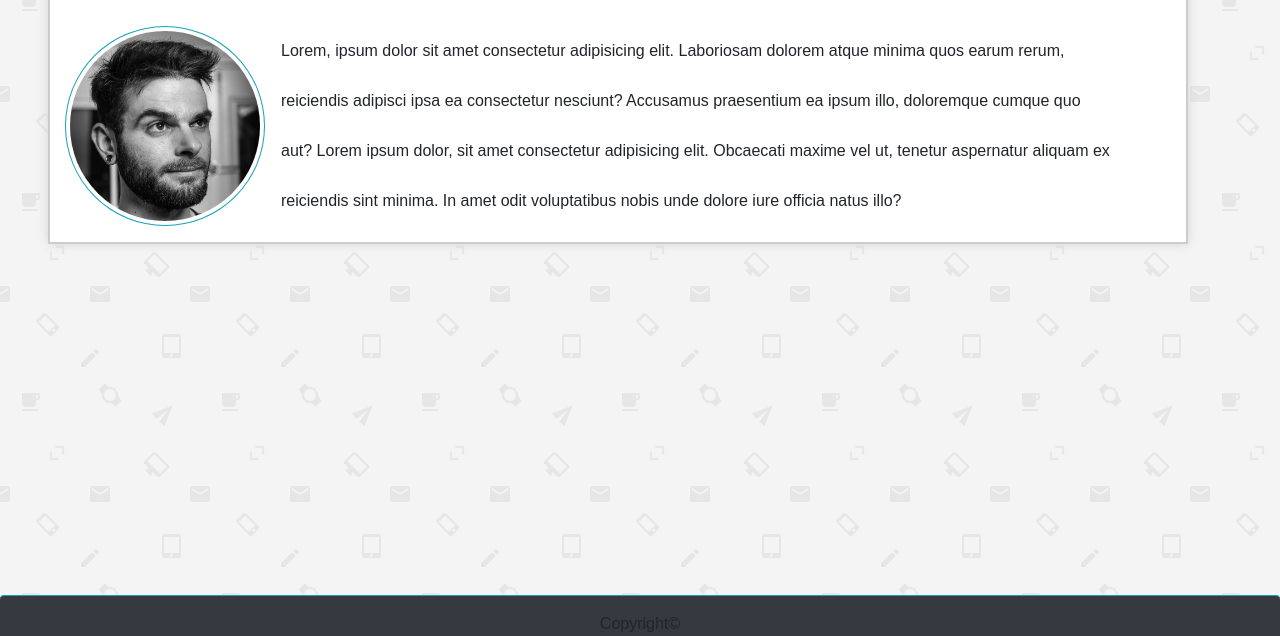
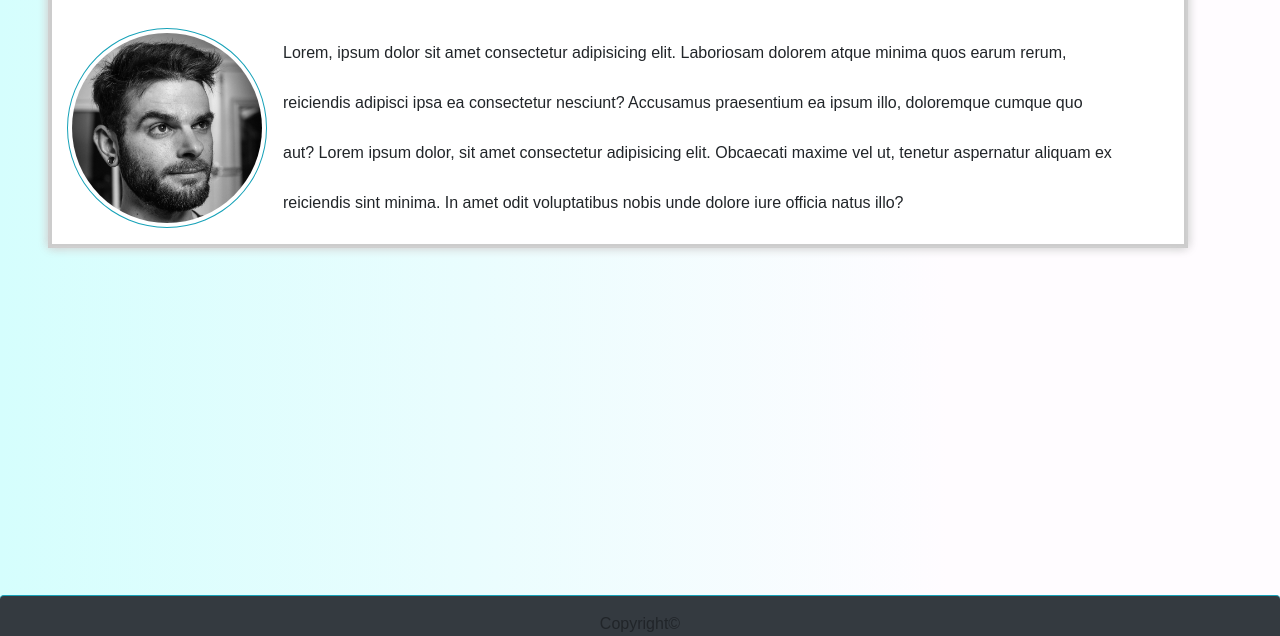
Before and after one commit to stevie2codes/responsive-basic-portfolio, a plain HTML site: page index.html in a window 1280 px wide. Shown: the part 164-800 px from the top of the page. Drawn offline with nearby package versions, Linux system fonts and the light colour scheme.

Commit message:
updated margin main container to move left on md screen size, also added graident background

```diff
--- a/assets/css/styles.css
+++ b/assets/css/styles.css
@@ -1,7 +1,9 @@
 body,
 html {
   box-sizing: border-box;
-  background-image: url(/assets/images/email-pattern.png);
+
+  background-image: linear-gradient(to right, #d5fefd 0%, #fffcff 74%);
+  overflow: hidden;
   font-family: Arial, Helvetica, sans-serif;
   display: flex;
   flex-direction: column;
--- a/index.html
+++ b/index.html
@@ -39,7 +39,7 @@
 
   <!--Main Content-->
 
-  <div class="container mb-4 ml-lg-5 mt-3">
+  <div class="container custom mb-5 ml-md-5 mt-3">
     <div class="row">
 
       <div class="col-sm-12  custom">
```
Also changed, not shown: portfolio.html (+1 -1 lines).
